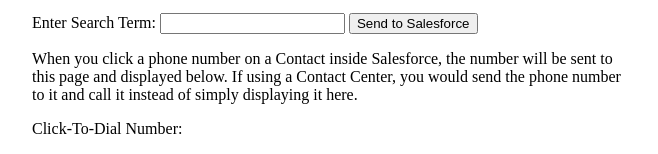
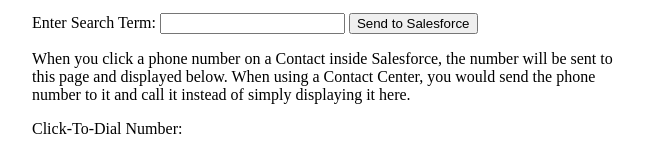
Before and after one commit to eric-stubbs-xima/eric-stubbs-xima.github.io, a plain HTML site: page index.html in a window 1280 px wide. Shown: the part 171-325 px from the top of the page, without its empty margins (308-966 px from the left). Drawn offline with Linux system fonts and the light colour scheme.

Commit message:
Update index.html

```diff
--- a/index.html
+++ b/index.html
@@ -18,7 +18,7 @@
         <input type="text" id="searchTerm" name="searchTermInput">
         <button onclick="submitSearchTerm()">Send to Salesforce</button>
 
-        <p>When you click a phone number on a Contact inside Salesforce, the number will be sent to this page and displayed below. If using a Contact Center, you would send the phone number to it and call it instead of simply displaying it here.</p>
+        <p>When you click a phone number on a Contact inside Salesforce, the number will be sent to this page and displayed below. When using a Contact Center, you would send the phone number to it and call it instead of simply displaying it here.</p>
 
         <p id="outputLabel"></p>
         <label>Click-To-Dial Number:</label>
```
